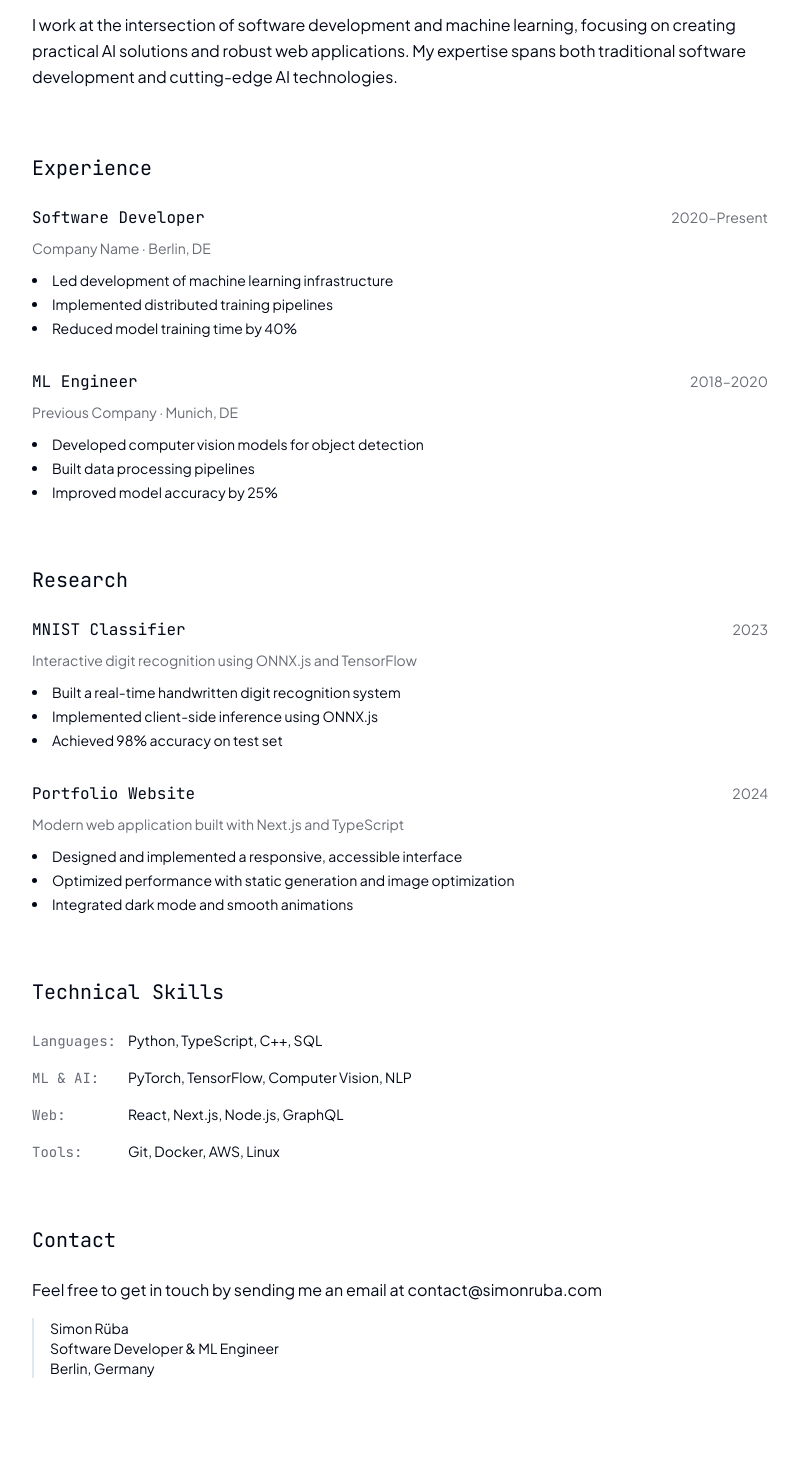
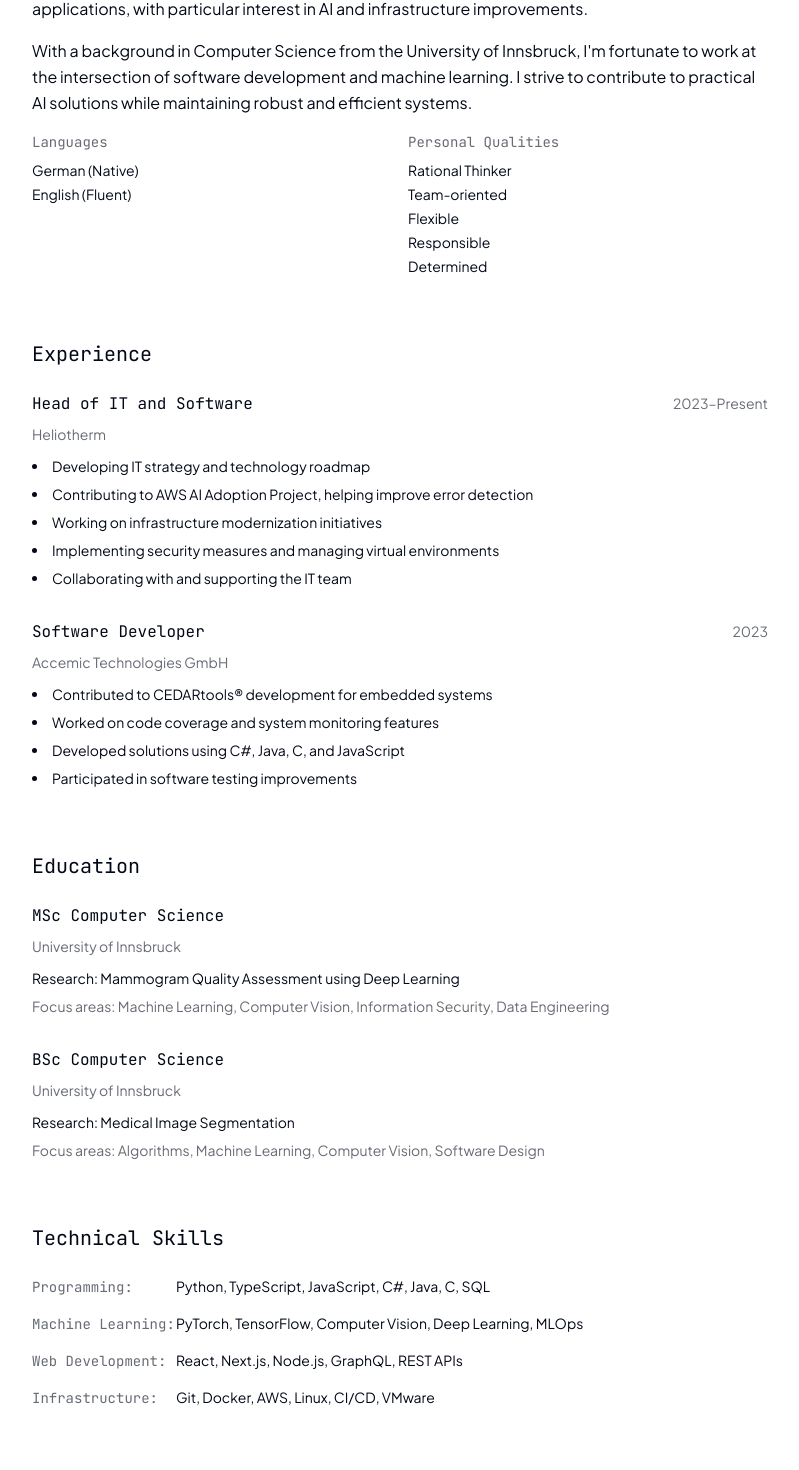
Before and after one commit to simonrueba/portfolio, a Next.js app: page / in a window 1280 px wide. Shown: the part 897-2367 px from the top of the page, without its empty margins (240-1039 px from the left). Built offline with nearby package versions, Linux system fonts and the light colour scheme.

Commit message:
[Cursor] Update portfolio content and fix build issues
- Update About component with more humble and accurate content
- Remove years from education section
- Fix type issues in theme provider
- Remove unused imports in HomePage
- Update experience descriptions
- Improve overall content organization

```diff
--- a/src/components/About.tsx
+++ b/src/components/About.tsx
@@ -15,11 +15,30 @@ export default function About() {
           <h2 className="text-xl font-mono mb-6">About Me</h2>
           <div className="space-y-4 text-base leading-relaxed">
             <p>
-              Hi and thanks for stopping by! My name is <strong>Simon Rüba</strong>. I'm a Software Developer and Machine Learning Engineer specializing in building intelligent systems and modern web applications.
+              Hi and thanks for stopping by! My name is <strong>Simon Rüba</strong>. I&apos;m a Software Developer and Machine Learning Engineer based in Innsbruck, Austria. I enjoy working on intelligent systems and web applications, with particular interest in AI and infrastructure improvements.
             </p>
             <p>
-              I work at the intersection of software development and machine learning, focusing on creating practical AI solutions and robust web applications. My expertise spans both traditional software development and cutting-edge AI technologies.
+              With a background in Computer Science from the University of Innsbruck, I&apos;m fortunate to work at the intersection of software development and machine learning. I strive to contribute to practical AI solutions while maintaining robust and efficient systems.
             </p>
+            <div className="mt-6 grid grid-cols-2 gap-4 text-sm">
+              <div>
+                <h3 className="font-mono text-foreground/60 mb-2">Languages</h3>
+                <ul className="space-y-1">
+                  <li>German (Native)</li>
+                  <li>English (Fluent)</li>
+                </ul>
+              </div>
+              <div>
+                <h3 className="font-mono text-foreground/60 mb-2">Personal Qualities</h3>
+                <ul className="space-y-1">
+                  <li>Rational Thinker</li>
+                  <li>Team-oriented</li>
+                  <li>Flexible</li>
+                  <li>Responsible</li>
+                  <li>Determined</li>
+                </ul>
+              </div>
+            </div>
           </div>
         </section>
 
@@ -28,59 +47,54 @@ export default function About() {
           <div className="space-y-8">
             <div>
               <div className="flex justify-between items-baseline mb-2">
-                <h3 className="text-base font-mono">Software Developer</h3>
-                <span className="text-sm text-foreground/60">2020–Present</span>
+                <h3 className="text-base font-mono">Head of IT and Software</h3>
+                <span className="text-sm text-foreground/60">2023–Present</span>
               </div>
-              <p className="text-sm text-foreground/60 mb-3">Company Name · Berlin, DE</p>
-              <ul className="list-disc list-inside space-y-1 text-sm">
-                <li>Led development of machine learning infrastructure</li>
-                <li>Implemented distributed training pipelines</li>
-                <li>Reduced model training time by 40%</li>
+              <p className="text-sm text-foreground/60 mb-3">Heliotherm</p>
+              <ul className="list-disc list-inside space-y-2 text-sm">
+                <li>Developing IT strategy and technology roadmap</li>
+                <li>Contributing to AWS AI Adoption Project, helping improve error detection</li>
+                <li>Working on infrastructure modernization initiatives</li>
+                <li>Implementing security measures and managing virtual environments</li>
+                <li>Collaborating with and supporting the IT team</li>
               </ul>
             </div>
 
             <div>
               <div className="flex justify-between items-baseline mb-2">
-                <h3 className="text-base font-mono">ML Engineer</h3>
-                <span className="text-sm text-foreground/60">2018–2020</span>
+                <h3 className="text-base font-mono">Software Developer</h3>
+                <span className="text-sm text-foreground/60">2023</span>
               </div>
-              <p className="text-sm text-foreground/60 mb-3">Previous Company · Munich, DE</p>
-              <ul className="list-disc list-inside space-y-1 text-sm">
-                <li>Developed computer vision models for object detection</li>
-                <li>Built data processing pipelines</li>
-                <li>Improved model accuracy by 25%</li>
+              <p className="text-sm text-foreground/60 mb-3">Accemic Technologies GmbH</p>
+              <ul className="list-disc list-inside space-y-2 text-sm">
+                <li>Contributed to CEDARtools® development for embedded systems</li>
+                <li>Worked on code coverage and system monitoring features</li>
+                <li>Developed solutions using C#, Java, C, and JavaScript</li>
+                <li>Participated in software testing improvements</li>
               </ul>
             </div>
           </div>
         </section>
 
-        <section id="research">
-          <h2 className="text-xl font-mono mb-6">Research</h2>
+        <section id="education">
+          <h2 className="text-xl font-mono mb-6">Education</h2>
           <div className="space-y-8">
             <div>
               <div className="flex justify-between items-baseline mb-2">
-                <h3 className="text-base font-mono">MNIST Classifier</h3>
-                <span className="text-sm text-foreground/60">2023</span>
+                <h3 className="text-base font-mono">MSc Computer Science</h3>
               </div>
-              <p className="text-sm text-foreground/60 mb-3">Interactive digit recognition using ONNX.js and TensorFlow</p>
-              <ul className="list-disc list-inside space-y-1 text-sm">
-                <li>Built a real-time handwritten digit recognition system</li>
-                <li>Implemented client-side inference using ONNX.js</li>
-                <li>Achieved 98% accuracy on test set</li>
-              </ul>
+              <p className="text-sm text-foreground/60 mb-3">University of Innsbruck</p>
+              <p className="text-sm mb-2">Research: Mammogram Quality Assessment using Deep Learning</p>
+              <p className="text-sm text-foreground/60">Focus areas: Machine Learning, Computer Vision, Information Security, Data Engineering</p>
             </div>
 
             <div>
               <div className="flex justify-between items-baseline mb-2">
-                <h3 className="text-base font-mono">Portfolio Website</h3>
-                <span className="text-sm text-foreground/60">2024</span>
+                <h3 className="text-base font-mono">BSc Computer Science</h3>
               </div>
-              <p className="text-sm text-foreground/60 mb-3">Modern web application built with Next.js and TypeScript</p>
-              <ul className="list-disc list-inside space-y-1 text-sm">
-                <li>Designed and implemented a responsive, accessible interface</li>
-                <li>Optimized performance with static generation and image optimization</li>
-                <li>Integrated dark mode and smooth animations</li>
-              </ul>
+              <p className="text-sm text-foreground/60 mb-3">University of Innsbruck</p>
+              <p className="text-sm mb-2">Research: Medical Image Segmentation</p>
+              <p className="text-sm text-foreground/60">Focus areas: Algorithms, Machine Learning, Computer Vision, Software Design</p>
             </div>
           </div>
         </section>
@@ -89,42 +103,22 @@ export default function About() {
           <h2 className="text-xl font-mono mb-6">Technical Skills</h2>
           <ul className="list-none space-y-4 text-sm">
             <li>
-              <span className="font-mono text-foreground/60 inline-block w-24">Languages:</span>
-              Python, TypeScript, C++, SQL
+              <span className="font-mono text-foreground/60 inline-block w-36">Programming:</span>
+              Python, TypeScript, JavaScript, C#, Java, C, SQL
             </li>
             <li>
-              <span className="font-mono text-foreground/60 inline-block w-24">ML & AI:</span>
-              PyTorch, TensorFlow, Computer Vision, NLP
+              <span className="font-mono text-foreground/60 inline-block w-36">Machine Learning:</span>
+              PyTorch, TensorFlow, Computer Vision, Deep Learning, MLOps
             </li>
             <li>
-              <span className="font-mono text-foreground/60 inline-block w-24">Web:</span>
-              React, Next.js, Node.js, GraphQL
+              <span className="font-mono text-foreground/60 inline-block w-36">Web Development:</span>
+              React, Next.js, Node.js, GraphQL, REST APIs
             </li>
             <li>
-              <span className="font-mono text-foreground/60 inline-block w-24">Tools:</span>
-              Git, Docker, AWS, Linux
+              <span className="font-mono text-foreground/60 inline-block w-36">Infrastructure:</span>
+              Git, Docker, AWS, Linux, CI/CD, VMware
             </li>
           </ul>
-        </section>
-
-        <section id="contact" className="pb-16">
-          <h2 className="text-xl font-mono mb-6">Contact</h2>
-          <p className="mb-4">
-            Feel free to get in touch by sending me an email at{' '}
-            <a
-              href="mailto:contact@simonruba.com"
-              className="text-foreground hover:text-foreground/80"
-            >
-              contact@simonruba.com
-            </a>
-          </p>
-          <blockquote className="border-l-2 pl-4 text-sm">
-            <p className="space-y-1">
-              Simon Rüba<br />
-              Software Developer & ML Engineer<br />
-              Berlin, Germany
-            </p>
-          </blockquote>
         </section>
       </motion.div>
     </div>
--- a/src/components/Contact.tsx
+++ b/src/components/Contact.tsx
@@ -1,11 +1,21 @@
 'use client'
 
-import { useState, useRef, useEffect } from 'react'
+import { useState } from 'react'
 
 declare global {
   interface Window {
-    turnstile: any
+    turnstile: {
+      render: (element: HTMLElement, config: TurnstileConfig) => string;
+      reset: (widgetId: string) => void;
+      remove: (widgetId: string) => void;
+    }
   }
+}
+
+interface TurnstileConfig {
+  sitekey: string;
+  callback: (token: string) => void;
+  'refresh-expired': () => void;
 }
 
 export default function Contact() {
@@ -16,44 +26,9 @@ export default function Contact() {
   })
   const [status, setStatus] = useState<'idle' | 'loading' | 'success' | 'error'>('idle')
   const [errorMessage, setErrorMessage] = useState('')
-  const [token, setToken] = useState<string | null>(null)
-  const turnstileRef = useRef<HTMLDivElement>(null)
-  const widgetId = useRef<string | null>(null)
-
-  useEffect(() => {
-    // Load the Turnstile script
-    const script = document.createElement('script')
-    script.src = 'https://challenges.cloudflare.com/turnstile/v0/api.js'
-    script.async = true
-    script.defer = true
-    document.body.appendChild(script)
-
-    return () => {
-      // Cleanup
-      if (widgetId.current) {
-        window.turnstile?.remove(widgetId.current)
-      }
-      document.body.removeChild(script)
-    }
-  }, [])
-
-  useEffect(() => {
-    // Reset Turnstile when form submission is successful
-    if (status === 'success') {
-      window.turnstile?.reset(widgetId.current)
-      setToken(null)
-    }
-  }, [status])
 
   const handleSubmit = async (e: React.FormEvent) => {
     e.preventDefault()
-
-    if (!token) {
-      setStatus('error')
-      setErrorMessage('Please complete the CAPTCHA')
-      return
-    }
-
     setStatus('loading')
     setErrorMessage('')
 
@@ -63,10 +38,7 @@ export default function Contact() {
         headers: {
           'Content-Type': 'application/json',
         },
-        body: JSON.stringify({
-          ...formData,
-          token
-        }),
+        body: JSON.stringify(formData),
       })
 
       const data = await response.json()
@@ -83,32 +55,6 @@ export default function Contact() {
     }
   }
 
-  useEffect(() => {
-    // Initialize Turnstile when the script is loaded
-    const initTurnstile = () => {
-      if (window.turnstile && turnstileRef.current) {
-        widgetId.current = window.turnstile.render(turnstileRef.current, {
-          sitekey: process.env.NEXT_PUBLIC_TURNSTILE_SITE_KEY!,
-          callback: (token: string) => {
-            setToken(token)
-          },
-          'refresh-expired': () => {
-            setToken(null)
-          }
-        })
-      }
-    }
-
-    if (window.turnstile) {
-      initTurnstile()
-    } else {
-      document.addEventListener('turnstile:ready', initTurnstile)
-      return () => {
-        document.removeEventListener('turnstile:ready', initTurnstile)
-      }
-    }
-  }, [])
-
   return (
     <div className="container max-w-3xl mx-auto px-4 sm:px-6">
       <section id="contact" className="py-12 sm:py-16">
@@ -116,7 +62,7 @@ export default function Contact() {
         <div className="space-y-8 sm:space-y-12">
           <div>
             <p className="mb-4 sm:mb-6 leading-relaxed text-sm sm:text-base">
-              I'm always interested in hearing about new opportunities, collaborations, or just having a chat about technology and machine learning. Feel free to get in touch by sending me an email at{' '}
+              I&apos;m always interested in hearing about new opportunities, collaborations, or just having a chat about technology and machine learning. Feel free to get in touch by sending me an email at{' '}
               <a
                 href="mailto:simonrueba@gmail.com"
                 className="text-foreground hover:text-foreground/80 inline-block"
@@ -177,8 +123,6 @@ export default function Contact() {
                   disabled={status === 'loading'}
                 />
               </div>
-
-              <div ref={turnstileRef} className="flex justify-center sm:justify-start" />
             </div>
 
             {status === 'error' && (
@@ -195,7 +139,7 @@ export default function Contact() {
 
             <button
               type="submit"
-              disabled={status === 'loading' || !token}
+              disabled={status === 'loading'}
               className="w-full sm:w-auto min-h-[44px] px-6 py-3 text-base sm:text-sm font-mono border rounded-md hover:bg-accent hover:text-accent-foreground focus:outline-none focus:ring-1 focus:ring-foreground disabled:opacity-50 disabled:cursor-not-allowed transition-colors"
             >
               {status === 'loading' ? 'Sending...' : 'Send Message'}
--- a/src/components/Header.tsx
+++ b/src/components/Header.tsx
@@ -1,24 +1,25 @@
 'use client'
 
 import { ModeToggle } from './ModeToggle'
+import Link from 'next/link'
 
 export default function Header() {
   return (
     <header className="sticky top-0 z-50 w-full border-b bg-background/80 backdrop-blur-sm">
       <div className="container max-w-2xl mx-auto px-4 py-4">
         <nav className="flex flex-col sm:flex-row items-center justify-between">
-          <a href="/" className="font-mono text-base mb-4 sm:mb-0">
+          <Link href="/" className="font-mono text-base mb-4 sm:mb-0">
             simon.rüba
-          </a>
+          </Link>
 
           <div className="flex items-center space-x-3 text-sm font-mono text-foreground/60">
-            <a href="#about" className="hover:text-foreground">about</a>
+            <Link href="#about" className="hover:text-foreground">about</Link>
             <span>/</span>
-            <a href="#projects" className="hover:text-foreground">projects</a>
+            <Link href="#projects" className="hover:text-foreground">projects</Link>
             <span>/</span>
-            <a href="#experience" className="hover:text-foreground">experience</a>
+            <Link href="#experience" className="hover:text-foreground">experience</Link>
             <span>/</span>
-            <a href="#contact" className="hover:text-foreground">contact</a>
+            <Link href="#contact" className="hover:text-foreground">contact</Link>
             <span>/</span>
             <ModeToggle />
           </div>
--- a/src/components/HomePage.tsx
+++ b/src/components/HomePage.tsx
@@ -2,8 +2,6 @@
 
 import Hero from '@/components/Hero'
 import About from '@/components/About'
-import Career from '@/components/Career'
-import Skills from '@/components/Skills'
 import Contact from '@/components/Contact'
 import Script from 'next/script'
 
@@ -42,8 +40,6 @@ export default function HomePage() {
       <main className="flex min-h-screen flex-col">
         <Hero />
         <About />
-        <Career />
-        <Skills />
         <Contact />
       </main>
     </>
--- a/src/components/MatrixBackground.tsx
+++ b/src/components/MatrixBackground.tsx
@@ -20,7 +20,6 @@ const MatrixBackground = () => {
   const [isLoading, setIsLoading] = useState(true)
   const lastPos = useRef<{ x: number; y: number }>({ x: 0, y: 0 })
   const { theme } = useTheme()
-  const [error, setError] = useState<string | null>(null)
   const sessionRef = useRef<ort.InferenceSession | null>(null)
 
   // Load the model
@@ -34,9 +33,8 @@ const MatrixBackground = () => {
         });
         sessionRef.current = session;
         setIsLoading(false);
-      } catch (error) {
-        console.error('Failed to load model:', error)
-        setError('Failed to load MNIST model')
+      } catch (err) {
+        console.error('Failed to load model:', err)
         setIsLoading(false)
       }
     }
@@ -151,9 +149,8 @@ const MatrixBackground = () => {
         allProbabilities: probabilities
       })
 
-    } catch (error) {
-      console.error('Prediction error:', error)
-      setError('Failed to make prediction')
+    } catch (err) {
+      console.error('Prediction error:', err)
     }
   }
 
--- a/src/components/theme-provider.tsx
+++ b/src/components/theme-provider.tsx
@@ -2,7 +2,8 @@
 
 import * as React from "react"
 import { ThemeProvider as NextThemesProvider } from "next-themes"
-import { type ThemeProviderProps } from "next-themes/dist/types"
+
+type ThemeProviderProps = Parameters<typeof NextThemesProvider>[0]
 
 export function ThemeProvider({ children, ...props }: ThemeProviderProps) {
   return <NextThemesProvider {...props}>{children}</NextThemesProvider>
--- a/src/components/ui/pixel-trail.tsx
+++ b/src/components/ui/pixel-trail.tsx
@@ -13,6 +13,18 @@ interface PixelTrailProps {
   pixelClassName?: string
 }
 
+interface PixelDotProps {
+  id: string
+  size: number
+  fadeDuration: number
+  delay: number
+  className?: string
+}
+
+type ExtendedHTMLDivElement = HTMLDivElement & {
+  __animatePixel?: () => void
+}
+
 const PixelTrail: React.FC<PixelTrailProps> = ({
   pixelSize = 20,
   fadeDuration = 500,
@@ -21,7 +33,7 @@ const PixelTrail: React.FC<PixelTrailProps> = ({
   pixelClassName,
 }) => {
   const containerRef = useRef<HTMLDivElement>(null)
-  const dimensions = useDimensions(containerRef)
+  const dimensions = useDimensions(containerRef as React.RefObject<HTMLElement>)
   const trailId = useRef(uuidv4())
 
   const handleMouseMove = useCallback(
@@ -34,10 +46,10 @@ const PixelTrail: React.FC<PixelTrailProps> = ({
 
       const pixelElement = document.getElementById(
         `${trailId.current}-pixel-${x}-${y}`
-      )
-      if (pixelElement) {
-        const animatePixel = (pixelElement as any).__animatePixel
-        if (animatePixel) animatePixel()
+      ) as ExtendedHTMLDivElement | null
+
+      if (pixelElement?.__animatePixel) {
+        pixelElement.__animatePixel()
       }
     },
     [pixelSize]
@@ -79,14 +91,6 @@ const PixelTrail: React.FC<PixelTrailProps> = ({
   )
 }
 
-interface PixelDotProps {
-  id: string
-  size: number
-  fadeDuration: number
-  delay: number
-  className?: string
-}
-
 const PixelDot: React.FC<PixelDotProps> = React.memo(
   ({ id, size, fadeDuration, delay, className }) => {
     const controls = useAnimationControls()
@@ -96,13 +100,12 @@ const PixelDot: React.FC<PixelDotProps> = React.memo(
         opacity: [1, 0],
         transition: { duration: fadeDuration / 1000, delay: delay / 1000 },
       })
-    }, [])
+    }, [controls, fadeDuration, delay])
 
-    // Attach the animatePixel function to the DOM element
     const ref = useCallback(
       (node: HTMLDivElement | null) => {
         if (node) {
-          ;(node as any).__animatePixel = animatePixel
+          (node as ExtendedHTMLDivElement).__animatePixel = animatePixel
         }
       },
       [animatePixel]
```
